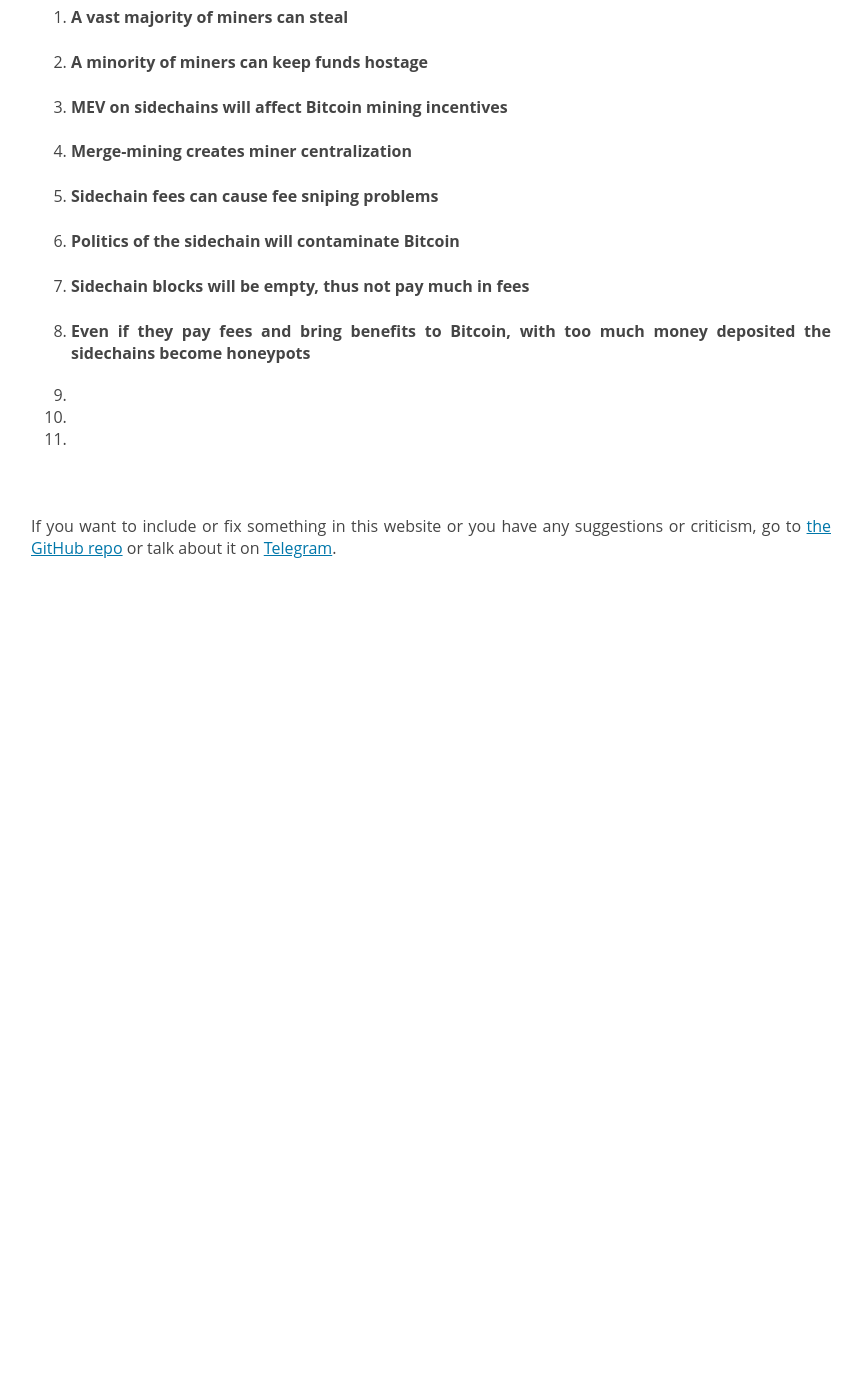
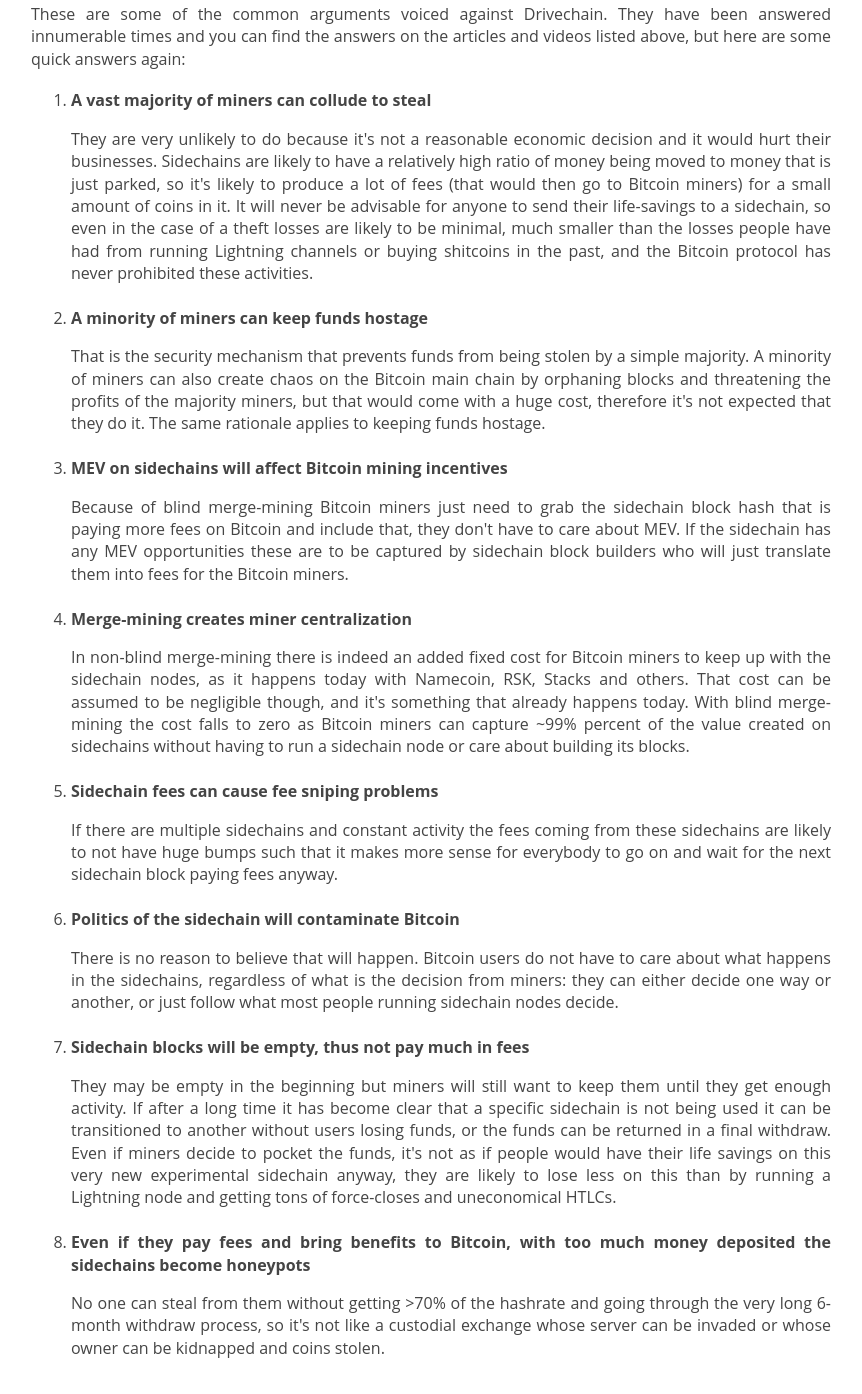
Before and after one commit to fiatjaf/drivechain.xyz, a plain HTML site: page index.html in a window 1280 px wide. Shown: the part 4526-5920 px from the top of the page, without its empty margins (209-1071 px from the left). Before the commit the page ends 5149 px from the top, so only its background shows below. Drawn offline with Linux system fonts and the light colour scheme.

Commit message:
fill in faq answers.

```diff
--- a/index.html
+++ b/index.html
@@ -491,53 +491,100 @@ From the combination of
 />
 
 <h2 id="against">Arguments against Drivechain</h2>
+<p>
+  These are some of the common arguments voiced against Drivechain. They have
+  been answered innumerable times and you can find the answers on the articles
+  and videos listed above, but here are some quick answers again:
+</p>
 <ol>
   <li>
-    <b>A vast majority of miners can steal</b>
-    <p></p>
+    <b>A vast majority of miners can collude to steal</b>
+    <p>
+      They are very unlikely to do because it's not a reasonable economic
+      decision and it would hurt their businesses. Sidechains are likely to have
+      a relatively high ratio of money being moved to money that is just parked,
+      so it's likely to produce a lot of fees (that would then go to Bitcoin
+      miners) for a small amount of coins in it. It will never be advisable for
+      anyone to send their life-savings to a sidechain, so even in the case of a
+      theft losses are likely to be minimal, much smaller than the losses people
+      have had from running Lightning channels or buying shitcoins in the past,
+      and the Bitcoin protocol has never prohibited these activities.
+    </p>
   </li>
   <li>
     <b>A minority of miners can keep funds hostage</b>
-    <p></p>
+    <p>
+      That is the security mechanism that prevents funds from being stolen by a
+      simple majority. A minority of miners can also create chaos on the Bitcoin
+      main chain by orphaning blocks and threatening the profits of the majority
+      miners, but that would come with a huge cost, therefore it's not expected
+      that they do it. The same rationale applies to keeping funds hostage.
+    </p>
   </li>
   <li>
     <b>MEV on sidechains will affect Bitcoin mining incentives</b>
-    <p></p>
+    <p>
+      Because of blind merge-mining Bitcoin miners just need to grab the
+      sidechain block hash that is paying more fees on Bitcoin and include that,
+      they don't have to care about MEV. If the sidechain has any MEV
+      opportunities these are to be captured by sidechain block builders who
+      will just translate them into fees for the Bitcoin miners.
+    </p>
   </li>
   <li>
     <b>Merge-mining creates miner centralization</b>
-    <p></p>
+    <p>
+      In non-blind merge-mining there is indeed an added fixed cost for Bitcoin
+      miners to keep up with the sidechain nodes, as it happens today with
+      Namecoin, RSK, Stacks and others. That cost can be assumed to be
+      negligible though, and it's something that already happens today. With
+      blind merge-mining the cost falls to zero as Bitcoin miners can capture
+      ~99% percent of the value created on sidechains without having to run a
+      sidechain node or care about building its blocks.
+    </p>
   </li>
   <li>
     <b>Sidechain fees can cause fee sniping problems</b>
-    <p></p>
+    <p>
+      If there are multiple sidechains and constant activity the fees coming
+      from these sidechains are likely to not have huge bumps such that it makes
+      more sense for everybody to go on and wait for the next sidechain block
+      paying fees anyway.
+    </p>
   </li>
   <li>
     <b>Politics of the sidechain will contaminate Bitcoin</b>
-    <p></p>
+    <p>
+      There is no reason to believe that will happen. Bitcoin users do not have
+      to care about what happens in the sidechains, regardless of what is the
+      decision from miners: they can either decide one way or another, or just
+      follow what most people running sidechain nodes decide.
+    </p>
   </li>
   <li>
     <b>Sidechain blocks will be empty, thus not pay much in fees</b>
-    <p></p>
+    <p>
+      They may be empty in the beginning but miners will still want to keep them
+      until they get enough activity. If after a long time it has become clear
+      that a specific sidechain is not being used it can be transitioned to
+      another without users losing funds, or the funds can be returned in a
+      final withdraw. Even if miners decide to pocket the funds, it's not as if
+      people would have their life savings on this very new experimental
+      sidechain anyway, they are likely to lose less on this than by running a
+      Lightning node and getting tons of force-closes and uneconomical HTLCs.
+    </p>
   </li>
   <li>
     <b
       >Even if they pay fees and bring benefits to Bitcoin, with too much money
       deposited the sidechains become honeypots</b
     >
-    <p></p>
-  </li>
-  <li>
-    <b></b>
-    <p></p>
-  </li>
-  <li>
-    <b></b>
-    <p></p>
-  </li>
-  <li>
-    <b></b>
-    <p></p>
+    <p>
+      No one can steal from them without getting >70% of the hashrate and going
+      through the very long 6-month withdraw process, so it's not like a
+      custodial exchange whose server can be invaded or whose owner can be
+      kidnapped and coins stolen.
+    </p>
   </li>
 </ol>
 
```
